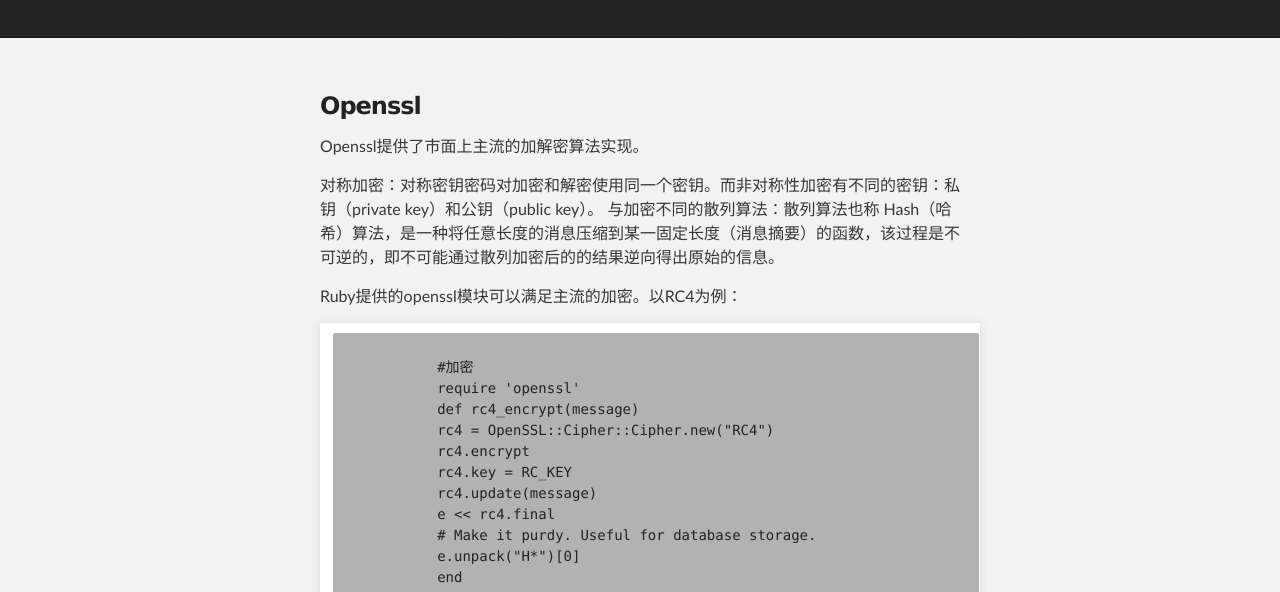
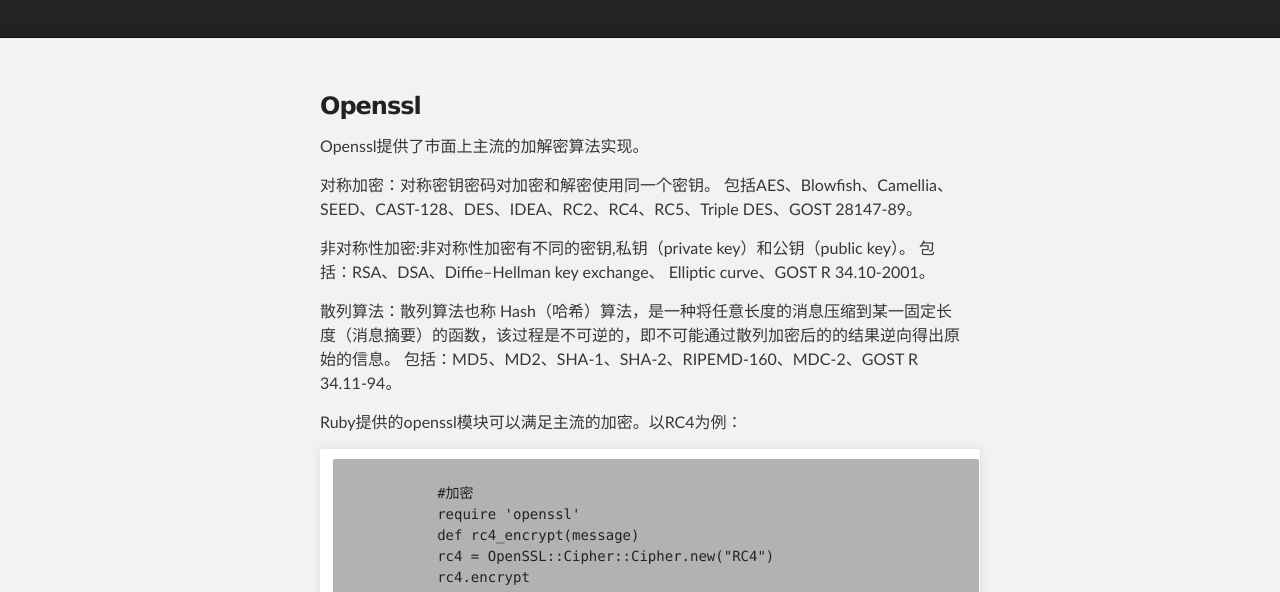
Before and after one commit to qiqidone/qiqidone.github.io, a plain HTML site: page 01-openssl.html in a window 1280 px wide. Shown: the part 208-800 px from the top of the page. Drawn offline with Linux system fonts and the light colour scheme.

Commit message:
update post

```diff
--- a/01-openssl.html
+++ b/01-openssl.html
@@ -31,8 +31,16 @@
                     aria-hidden="true" class="octicon octicon-link"></span></a>Openssl</h3>
 
         <p>Openssl提供了市面上主流的加解密算法实现。</p>
-        <p>对称加密：对称密钥密码对加密和解密使用同一个密钥。而非对称性加密有不同的密钥：私钥（private key）和公钥（public key）。
-            与加密不同的散列算法：散列算法也称 Hash（哈希）算法，是一种将任意长度的消息压缩到某一固定长度（消息摘要）的函数，该过程是不可逆的，即不可能通过散列加密后的的结果逆向得出原始的信息。
+        <p>对称加密：对称密钥密码对加密和解密使用同一个密钥。
+            包括AES、Blowfish、Camellia、SEED、CAST-128、DES、IDEA、RC2、RC4、RC5、Triple DES、GOST 28147-89。
+        </p>
+        <p>
+            非对称性加密:非对称性加密有不同的密钥,私钥（private key）和公钥（public key）。
+            包括：RSA、DSA、Diffie–Hellman key exchange、 Elliptic curve、GOST R 34.10-2001。
+        </p>
+        <p>
+            散列算法：散列算法也称 Hash（哈希）算法，是一种将任意长度的消息压缩到某一固定长度（消息摘要）的函数，该过程是不可逆的，即不可能通过散列加密后的的结果逆向得出原始的信息。
+            包括：MD5、MD2、SHA-1、SHA-2、RIPEMD-160、MDC-2、GOST R 34.11-94。
         </p>
 
         <p>Ruby提供的openssl模块可以满足主流的加密。以RC4为例：</p>
```
